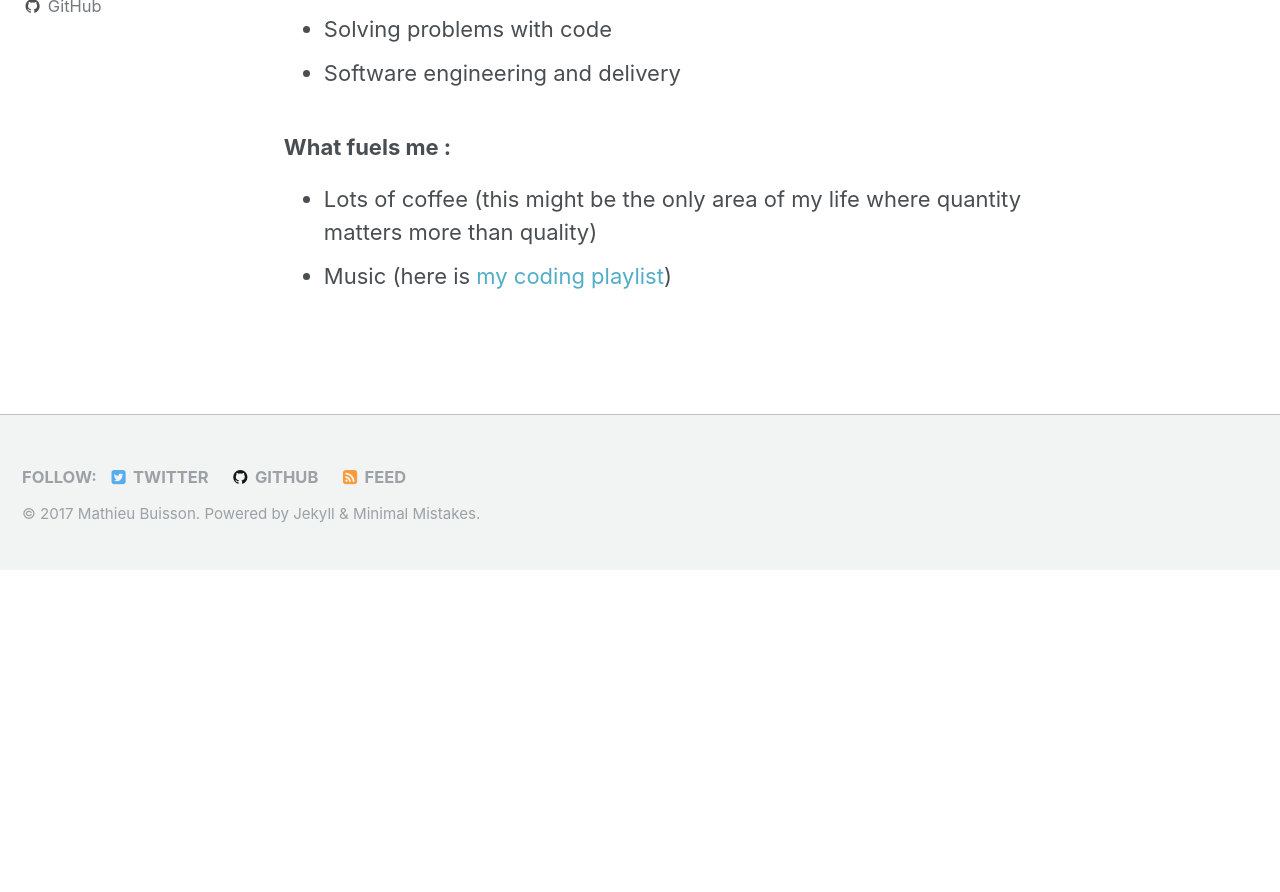
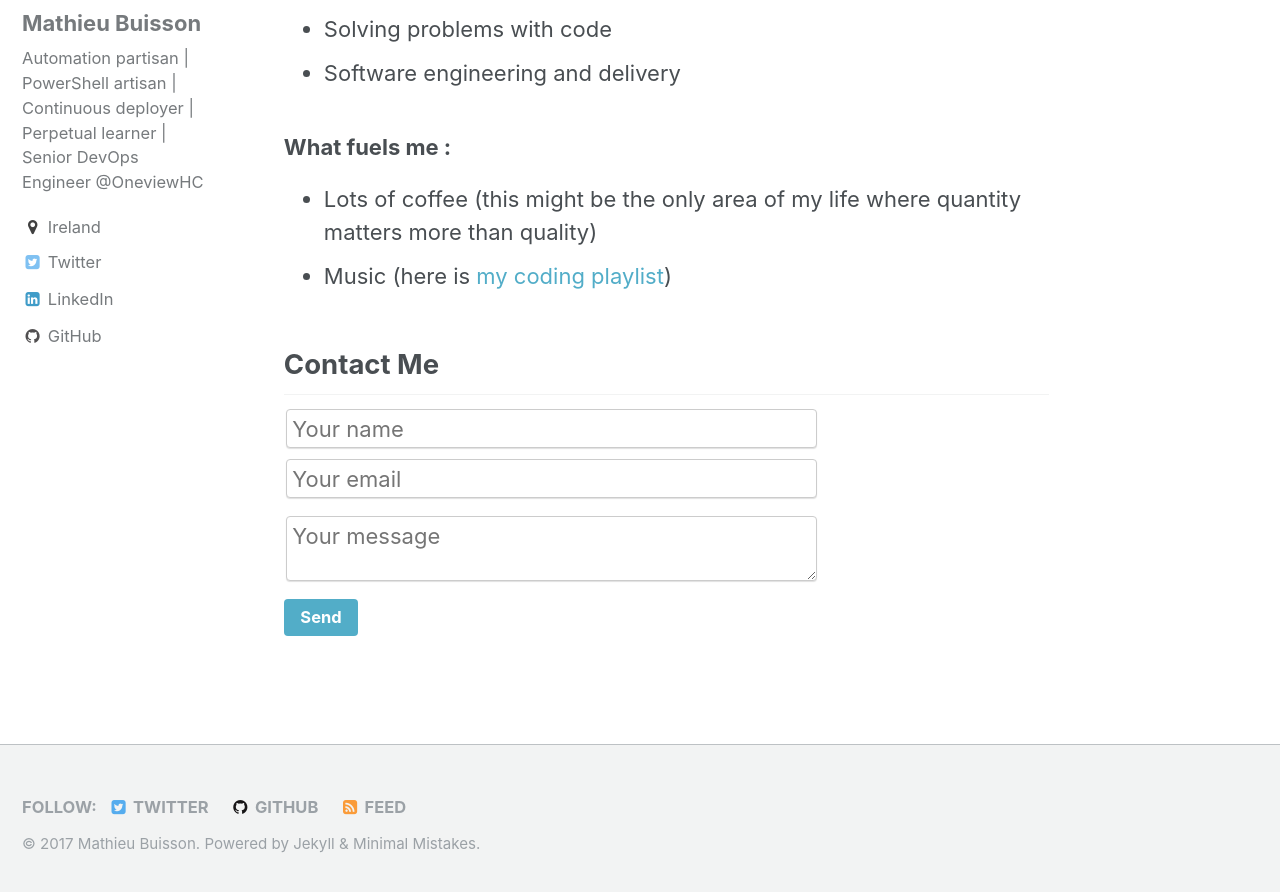
Before and after one commit to MathieuBuisson/MathieuBuisson.github.io, a Jekyll site: the page built from _pages/about.md, in a window 1280 px wide and 900 px high, scrolled down 1060 px. Shown: the top 892 px of the window. Built offline with Jekyll 4.4.1, drawn with Linux system fonts in a browser that asks for light colours; before the commit the page ends 1630 px from its top, so only the background shows below that.

Commit message:
Add contact form to About page

```diff
--- a/_pages/about.md
+++ b/_pages/about.md
@@ -27,3 +27,16 @@ I’m a Senior DevOps Engineer at [Oneview Healthcare](http://www.oneviewhealthc
 ### What fuels me :
   - Lots of coffee (this might be the only area of my life where quantity matters more than quality)
   - Music (here is [my coding playlist](https://open.spotify.com/user/mathieubuisson/playlist/4YxhSI2Cpwej2CEU3YxoD5))
+
+## Contact Me
+
+<form action="https://formspree.io/theshellnut@outlook.com" method="POST" style="width: 70%">
+  <fieldset>
+    <input type="text" name="name" placeholder="Your name">
+    <input type="email" name="_replyto" placeholder="Your email">
+  </fieldset>
+  <fieldset>
+    <textarea name="message" placeholder="Your message"></textarea>
+  </fieldset>
+  <button class="btn btn--info" type="submit">Send</button>
+</form>
--- a/_sass/minimal-mistakes/_forms.scss
+++ b/_sass/minimal-mistakes/_forms.scss
@@ -6,7 +6,7 @@ form {
   margin: 0 0 5px 0;
 
   fieldset {
-    margin-bottom: 5px;
+    margin-bottom: 7px;
     padding: 0;
     border-width: 0;
   }
```
